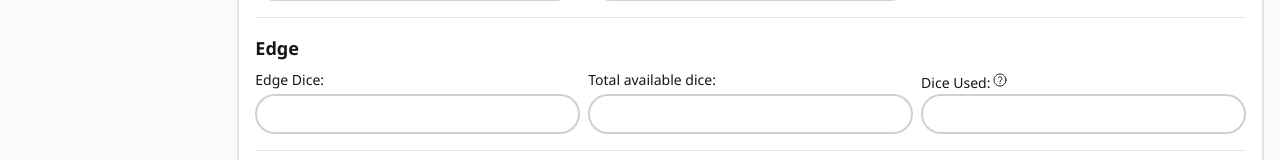
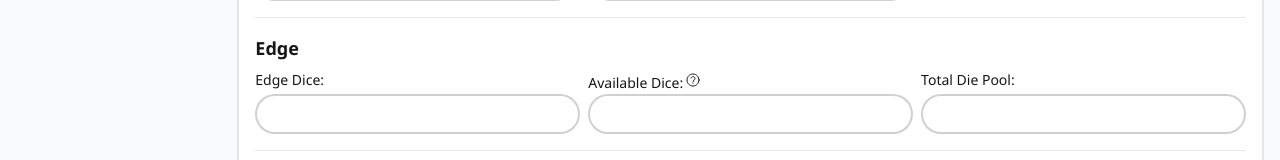
Before and after one commit to heathervv/saga-character-sheet, a React (Vite) app: page / in a window 1280 px wide. Shown: the part 342-502 px from the top of the page. Built offline with nearby package versions, Linux system fonts and the light colour scheme.

Commit message:
refactor: minor polish

```diff
--- a/src/components/elements/Dice.tsx
+++ b/src/components/elements/Dice.tsx
@@ -50,7 +50,7 @@ const Dice = ({ id }: { id: string }) => {
     return (
         <section>
             <fieldset className="flex flex-row gap-4">
-                <label htmlFor={`${id}_${DICE.D4}`} className={`text-center ${value === DICE.D4 ? "text-accent" : ""}`}>
+                <label htmlFor={`${id}_${DICE.D4}`} className={`cursor-pointer text-center ${value === DICE.D4 ? "text-accent" : ""}`}>
                     <IconD4 className="w-8 h-8" />
                     <input
                         type="radio"
@@ -60,12 +60,11 @@ const Dice = ({ id }: { id: string }) => {
                         hidden
                         onChange={handleChange}
                         onClick={handleClick}
-                        checked={value === DICE.D4}
                     />
                     D4
                 </label>
 
-                <label htmlFor={`${id}_${DICE.D6}`} className={`text-center ${value === DICE.D6 ? "text-accent" : ""}`}>
+                <label htmlFor={`${id}_${DICE.D6}`} className={`cursor-pointer text-center ${value === DICE.D6 ? "text-accent" : ""}`}>
                     <IconD6 className="w-8 h-8" />
                     <input
                         type="radio"
@@ -80,7 +79,7 @@ const Dice = ({ id }: { id: string }) => {
                     D6
                 </label>
 
-                <label htmlFor={`${id}_${DICE.D8}`} className={`text-center ${value === DICE.D8 ? "text-accent" : ""}`}>
+                <label htmlFor={`${id}_${DICE.D8}`} className={`cursor-pointer text-center ${value === DICE.D8 ? "text-accent" : ""}`}>
                     <IconD8 className="w-8 h-8" />
                     <input
                         type="radio"
@@ -94,7 +93,7 @@ const Dice = ({ id }: { id: string }) => {
                     />
                     D8
                 </label>
-                <label htmlFor={`${id}_${DICE.D10}`} className={`text-center ${value === DICE.D10 ? "text-accent" : ""}`}>
+                <label htmlFor={`${id}_${DICE.D10}`} className={`cursor-pointer text-center ${value === DICE.D10 ? "text-accent" : ""}`}>
                     <IconD10 className="w-8 h-8" />
                     <input
                         type="radio"
@@ -108,7 +107,7 @@ const Dice = ({ id }: { id: string }) => {
                     />
                     D10
                 </label>
-                <label htmlFor={`${id}_${DICE.D12}`} className={`text-center ${value === DICE.D12 ? "text-accent" : ""}`}>
+                <label htmlFor={`${id}_${DICE.D12}`} className={`cursor-pointer text-center ${value === DICE.D12 ? "text-accent" : ""}`}>
                     <IconD12 className="w-8 h-8" />
                     <input
                         type="radio"
--- a/src/components/sections/Character.tsx
+++ b/src/components/sections/Character.tsx
@@ -42,8 +42,8 @@ const Character = () => (
             <p className="text-lg font-bold mb-2">Edge</p>
             <div className="flex flex-col gap-2 sm:flex-row">
                 <Text id={`${BASE_KEY}edge_dice`} label="Edge Dice" />
-                <Number id={`${BASE_KEY}edge_die_pool`} label="Total available dice" />
-                <Number id={`${BASE_KEY}edge_die_used`} label="Dice Used" tooltip="Can be used to allow a reroll and added before or after the result. Your pool replenishes on a week's rest." />
+                <Number id={`${BASE_KEY}edge_die_used`} label="Available Dice" tooltip="Can be used to allow a reroll and added before or after the result. Your pool replenishes on a week's rest." />
+                <Number id={`${BASE_KEY}edge_die_pool`} label="Total Die Pool" />
             </div>
         </section>
         <hr className="mt-4 mb-4 border-base-content/10" />
```
